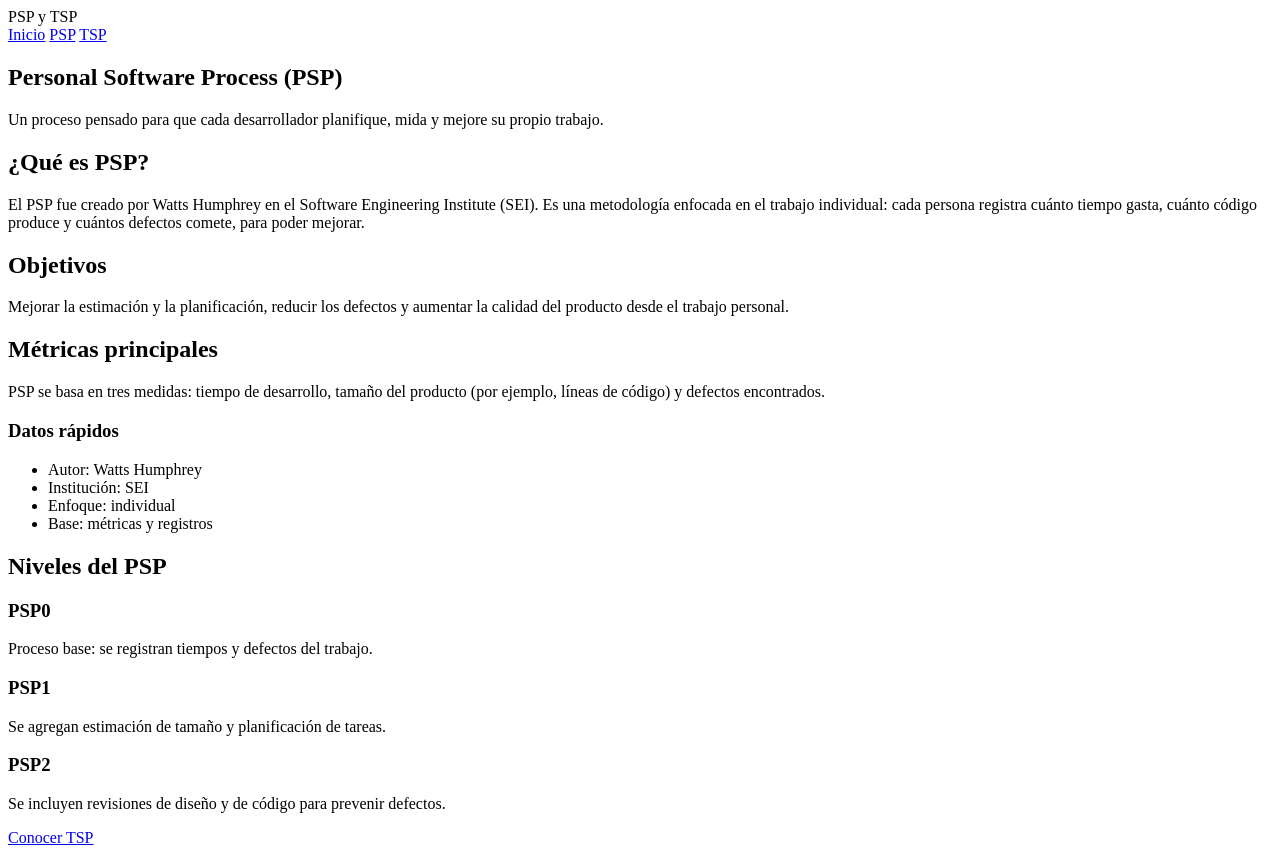
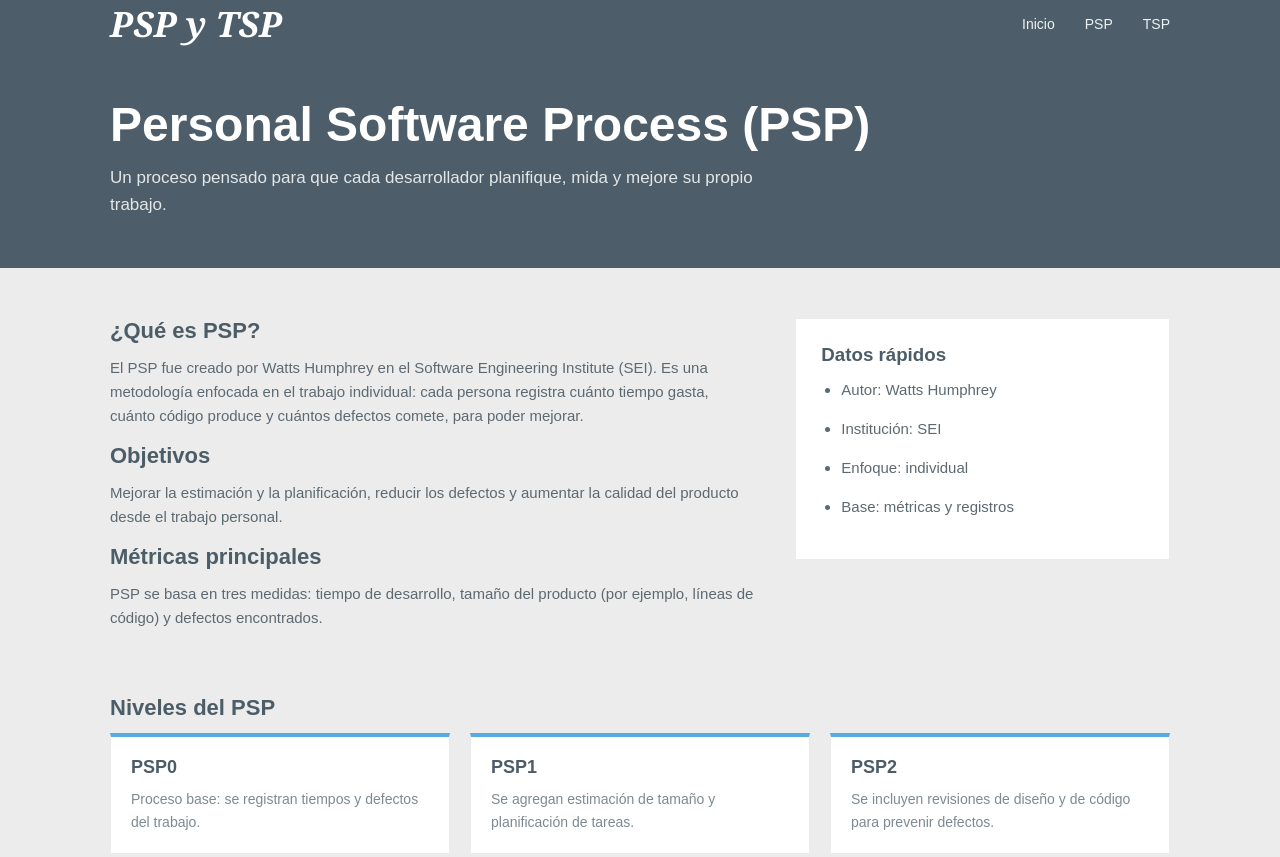
Before and after one commit to garciagutierrezjeanpaul727-boop/psp-y-tsp, a plain HTML site: page page/psp.html in a window 1280 px wide. Shown: the top 857 px of the page. Drawn offline with Linux system fonts and the light colour scheme.

Commit message:
hago los estilosde psp

```diff
--- a/page/psp.html
+++ b/page/psp.html
@@ -3,13 +3,15 @@
   <head>
     <meta charset="UTF-8" />
     <meta name="viewport" content="width=device-width, initial-scale=1.0" />
-    <title>PSP - Personal Software Process</title>
+    <title>PSP</title>
+    <link rel="stylesheet" href="../styles/index.css" />
+    <link rel="stylesheet" href="../styles/psp.css" />
   </head>
   <body>
-    <header>
-      <div>
-        <div>PSP y TSP</div>
-        <nav>
+    <header class="header">
+      <div class="container caja-navegacion">
+        <div class="logo">PSP y TSP</div>
+        <nav class="navegacion">
           <a href="../index.html">Inicio</a>
           <a href="psp.html">PSP</a>
           <a href="tsp.html">TSP</a>
@@ -17,8 +19,8 @@
       </div>
     </header>
 
-    <section>
-      <div>
+    <section class="encabezado-pagina">
+      <div class="container">
         <h1>Personal Software Process (PSP)</h1>
         <p>
           Un proceso pensado para que cada desarrollador planifique, mida y
@@ -27,8 +29,8 @@
       </div>
     </section>
 
-    <section>
-      <div>
+    <section class="contenido container">
+      <div class="texto-principal">
         <h2>¿Qué es PSP?</h2>
         <p>
           El PSP fue creado por Watts Humphrey en el Software Engineering
@@ -50,7 +52,7 @@
         </p>
       </div>
 
-      <aside>
+      <aside class="lateral">
         <h3>Datos rápidos</h3>
         <ul>
           <li>Autor: Watts Humphrey</li>
@@ -61,18 +63,18 @@
       </aside>
     </section>
 
-    <section>
+    <section class="seccion-grid container">
       <h2>Niveles del PSP</h2>
-      <div>
-        <div>
+      <div class="grid-tarjetas">
+        <div class="tarjeta">
           <h3>PSP0</h3>
           <p>Proceso base: se registran tiempos y defectos del trabajo.</p>
         </div>
-        <div>
+        <div class="tarjeta">
           <h3>PSP1</h3>
           <p>Se agregan estimación de tamaño y planificación de tareas.</p>
         </div>
-        <div>
+        <div class="tarjeta">
           <h3>PSP2</h3>
           <p>
             Se incluyen revisiones de diseño y de código para prevenir defectos.
@@ -81,12 +83,12 @@
       </div>
     </section>
 
-    <div>
-      <a href="tsp.html">Conocer TSP</a>
+    <div class="volver container">
+      <a href="tsp.html" class="boton azul">Conocer TSP</a>
     </div>
 
-    <footer>
-      <div>
+    <footer class="pie">
+      <div class="container caja-pie">
         <p>© 2026 - Proyecto académico PSP y TSP</p>
       </div>
     </footer>
--- a/styles/psp.css
+++ b/styles/psp.css
@@ -0,0 +1,158 @@
+.container {
+  width: 100%;
+  max-width: 1100px;
+  padding: 0 20px;
+}
+
+.encabezado-pagina {
+  background: #4d5d69;
+  color: white;
+  padding: 30px 0;
+}
+
+.encabezado-pagina h1 {
+  font-size: 30px;
+  margin-bottom: 12px;
+}
+
+.encabezado-pagina p {
+  color: rgba(255, 255, 255, 0.85);
+  line-height: 1.6;
+  font-size: 15px;
+}
+
+.contenido {
+  display: flex;
+  flex-direction: column;
+  gap: 25px;
+  padding: 30px 20px;
+}
+
+.texto-principal {
+  flex: 1;
+}
+
+.lateral {
+  background: white;
+  padding: 20px;
+  border: 1px solid rgba(0, 0, 0, 0.08);
+}
+
+.contenido h2,
+.seccion-grid h2 {
+  font-size: 20px;
+  color: #4c5d68;
+  margin-bottom: 12px;
+}
+
+.contenido p,
+.lateral li {
+  line-height: 1.6;
+  font-size: 15px;
+  margin-bottom: 15px;
+}
+
+.lateral h3 {
+  color: #4c5d68;
+  margin-bottom: 12px;
+}
+
+.lateral ul {
+  padding-left: 20px;
+}
+
+.seccion-grid {
+  padding: 0 20px 40px;
+}
+
+.grid-tarjetas {
+  display: grid;
+  grid-template-columns: 1fr;
+  gap: 15px;
+}
+
+.tarjeta {
+  background: white;
+  border: 1px solid rgba(0, 0, 0, 0.08);
+  border-top: 4px solid #57a9e1;
+  padding: 20px;
+}
+
+.tarjeta h3 {
+  color: #4c5d68;
+  font-size: 18px;
+  margin-bottom: 10px;
+}
+
+.tarjeta p {
+  font-size: 14px;
+  line-height: 1.6;
+  color: #7d8a92;
+}
+
+.volver {
+  padding-bottom: 40px;
+}
+
+@media (min-width: 600px) {
+  .encabezado-pagina {
+    padding: 40px 0;
+  }
+
+  .encabezado-pagina h1 {
+    font-size: 40px;
+  }
+
+  .grid-tarjetas {
+    grid-template-columns: repeat(2, 1fr);
+    gap: 20px;
+  }
+}
+
+@media (min-width: 900px) {
+  .encabezado-pagina {
+    padding: 50px 0;
+  }
+
+  .encabezado-pagina h1 {
+    font-size: 48px;
+  }
+
+  .encabezado-pagina p {
+    font-size: 17px;
+    max-width: 700px;
+  }
+
+  .contenido {
+    flex-direction: row;
+    gap: 40px;
+    padding: 50px 20px;
+  }
+
+  .texto-principal {
+    flex: 2;
+  }
+
+  .lateral {
+    flex: 1;
+    align-self: flex-start;
+    padding: 25px;
+  }
+
+  .contenido h2,
+  .seccion-grid h2 {
+    font-size: 22px;
+  }
+
+  .seccion-grid {
+    padding-bottom: 60px;
+  }
+
+  .grid-tarjetas {
+    grid-template-columns: repeat(3, 1fr);
+  }
+
+  .volver {
+    padding-bottom: 60px;
+  }
+}
```
Also changed, not shown: page/tsp.html (+1 -1 lines).
